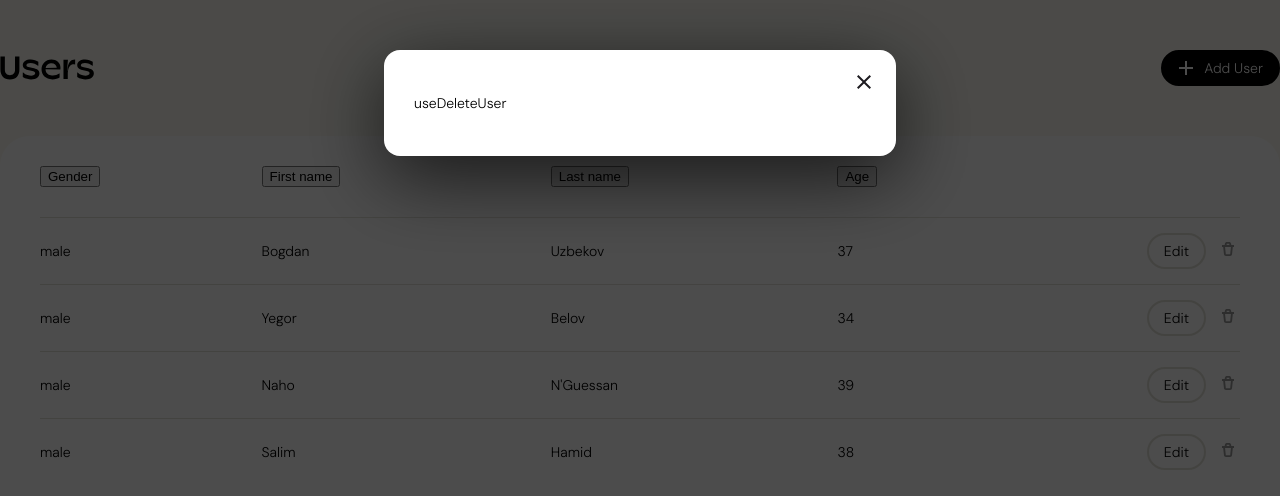
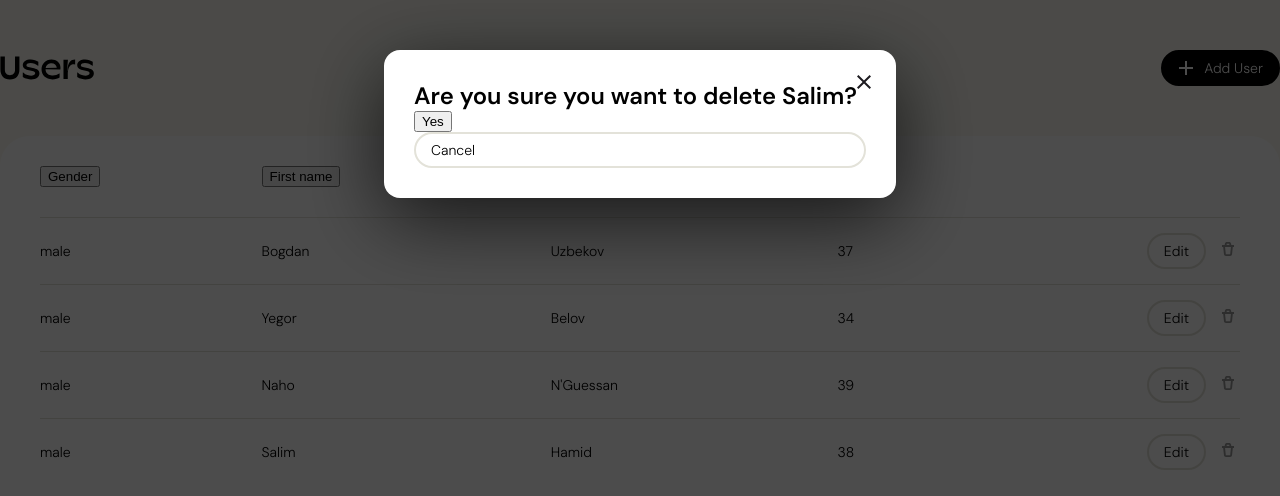
Before and after one commit to Maranaho/apron, a React (Vite) app: page /delete-user/01d5cabc-e0c5-42da-853d-7f167b16db36 in a window 1280 px wide. Shown: the top 496 px of the page. Built offline with nearby package versions, Linux system fonts and the light colour scheme.

Commit message:
feat(web-1030: can delete user now)

```diff
--- a/src/components/DeleteUserModal/DeleteUserModal.tsx
+++ b/src/components/DeleteUserModal/DeleteUserModal.tsx
@@ -1,14 +1,41 @@
 import { FC, useEffect, useState } from "react"
-import UserForm from "../UserForm/UserForm"
 import useDeleteUser from "../../hooks/useDeleteUser"
-import { User, UserFormValues } from "../../types/userTypes"
-import { useParams } from "react-router-dom"
+import { User } from "../../types/userTypes"
+import { useParams, useNavigate, Link } from "react-router-dom"
+import initialUsers from "../../data"
 
 const DeleteUserModal: FC = () => {
-    const { userid } = useParams<{ userid: string }>()
+    const navigate = useNavigate()
+    const { userid } = useParams<{ userid: string | undefined }>()
     const { mutate: deleteUser } = useDeleteUser()
 
-    return <p>useDeleteUser</p>
+    // State to hold the user data
+    const [user, setUser] = useState<User | undefined>(undefined)
+
+    // Fetch the user data based on userid
+    useEffect(() => {
+        if (userid) {
+            const storedUsers = localStorage.getItem('users')
+            const users: User[] = storedUsers ? JSON.parse(storedUsers) : initialUsers
+            const fetchedUser = users.find(user => user.id === userid)
+            setUser(fetchedUser)
+        }
+    }, [userid])
+
+    const handleDelete = (): void => {
+        if (userid) {
+            deleteUser(userid)
+            navigate("/")
+        }
+    }
+
+    return (
+        <div>
+            <h1>Are you sure you want to delete {user ? user.firstName : "this user"}?</h1>
+            {userid && <button onClick={handleDelete}>Yes</button>}
+            <Link className="btn secondary" to="/">Cancel</Link>
+        </div>
+    )
 }
 
 export default DeleteUserModal
```
